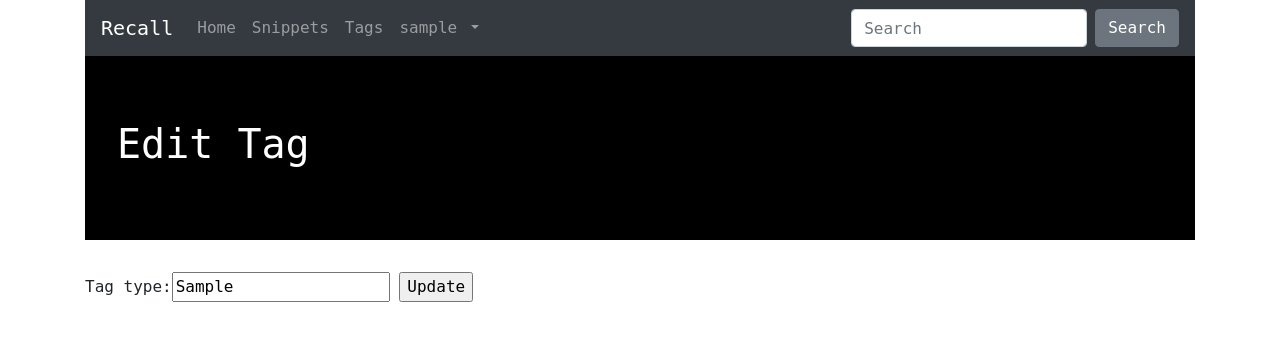
After one commit to danielpyon/recall, a Django app: page /app/tags/1/edit in a window 1280 px wide. The commit adds this page. Shown: the top 341 px of the page. Run offline with Django 3.2, Linux system fonts and the light colour scheme; a user stored in the database is signed in; tables that the repository leaves empty hold one stand-in row (values such as "Sample post"); some libraries are stand-ins or nearby versions.

Commit message:
tag edit done

```diff
--- /dev/null
+++ b/app/templates/app/tag_edit_form.html
@@ -0,0 +1,20 @@
+{% extends "base_generic.html" %}
+
+{% block content %}
+
+<div class="jumbotron">
+    <h1>Edit Tag</h1>
+</div>
+
+<form action="{% url 'app:tag-edit' pk %}" method="post">
+    {% csrf_token %}
+    {{ form }}
+    <input type="submit" value="Update">
+</form>
+
+<script>
+    const tag_input = document.getElementById('id_tag_type');
+    tag_input.value = '{{ tag.tag_type }}';
+</script>
+
+{% endblock %}
--- a/app/tests.py
+++ b/app/tests.py
@@ -5,6 +5,11 @@ from django.contrib.auth.models import User
 
 import datetime
 from .models import Snippet, Tag
+
+'''
+    To test:
+        - logged in users cannot view other users' pages
+'''
 
 def create_snippet(**info):
     time = timezone.now()
--- a/app/urls.py
+++ b/app/urls.py
@@ -17,5 +17,6 @@ urlpatterns = [
     path('tag/<int:pk>/delete', views.tag_delete, name='tag-delete'),
     path('tag/add', views.tag_add, name='tag-add'),
     path('tags/', views.TagListView.as_view(), name='tags'),
+    path('tags/<int:pk>/edit', views.tag_edit , name='tag-edit'),
     path('settings/', views.settings_view, name='settings'),
 ]
--- a/app/views.py
+++ b/app/views.py
@@ -149,6 +149,24 @@ def tag_add(request):
     return render(request, 'app/tag_form.html', {'form': form})
 
 @login_required
+def tag_edit(request, pk):
+    tag = get_object_or_404(Tag, pk=pk)
+
+    if request.user != tag.user:
+        return HttpResponse('Unauthorized', status=401)
+
+    form = TagForm(request.POST or None)
+    user = request.user
+
+    if form.is_valid():
+        tag.tag_type = form.cleaned_data['tag_type']
+        tag.save()
+        return HttpResponseRedirect(reverse('app:tags'))
+
+    return render(request, 'app/tag_edit_form.html', {'form': form, 'pk': pk, 'tag': tag})
+
+
+@login_required
 def settings_view(request):
     if request.method == 'POST':
         # delete account
```
Also changed, not shown: app/templates/app/tag_detail.html (+6 -1 lines), 1 other file.
